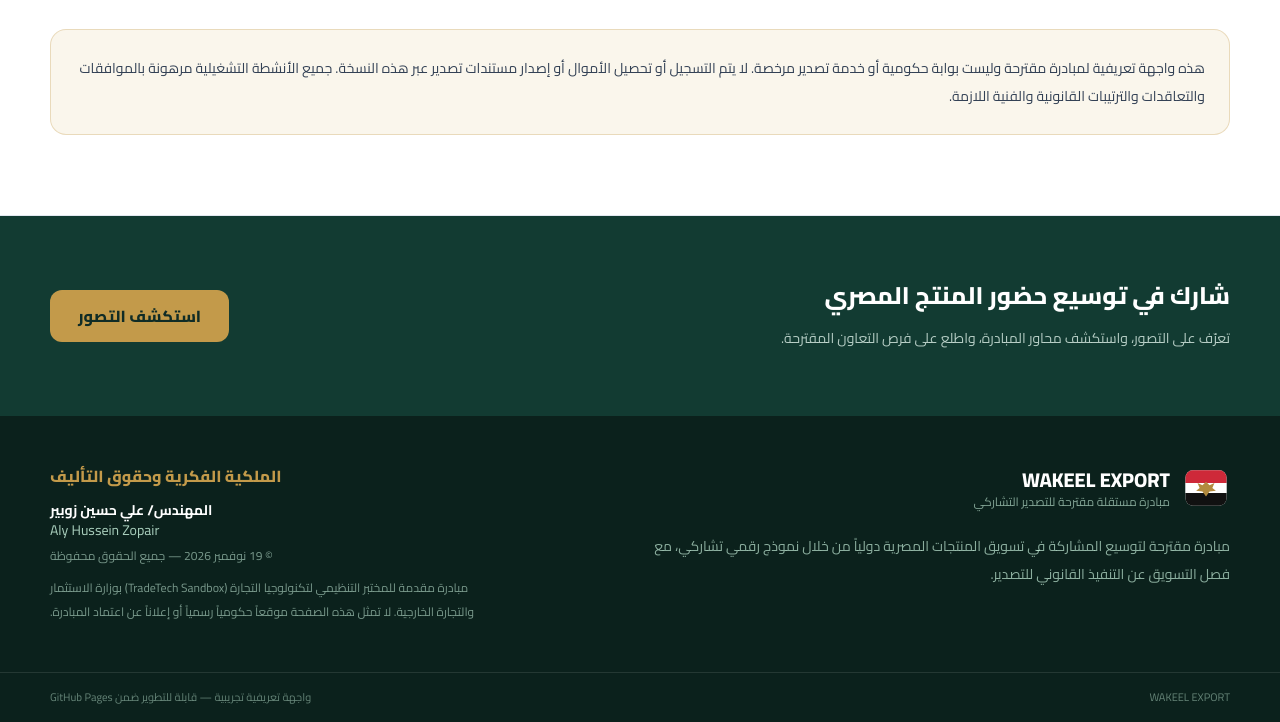
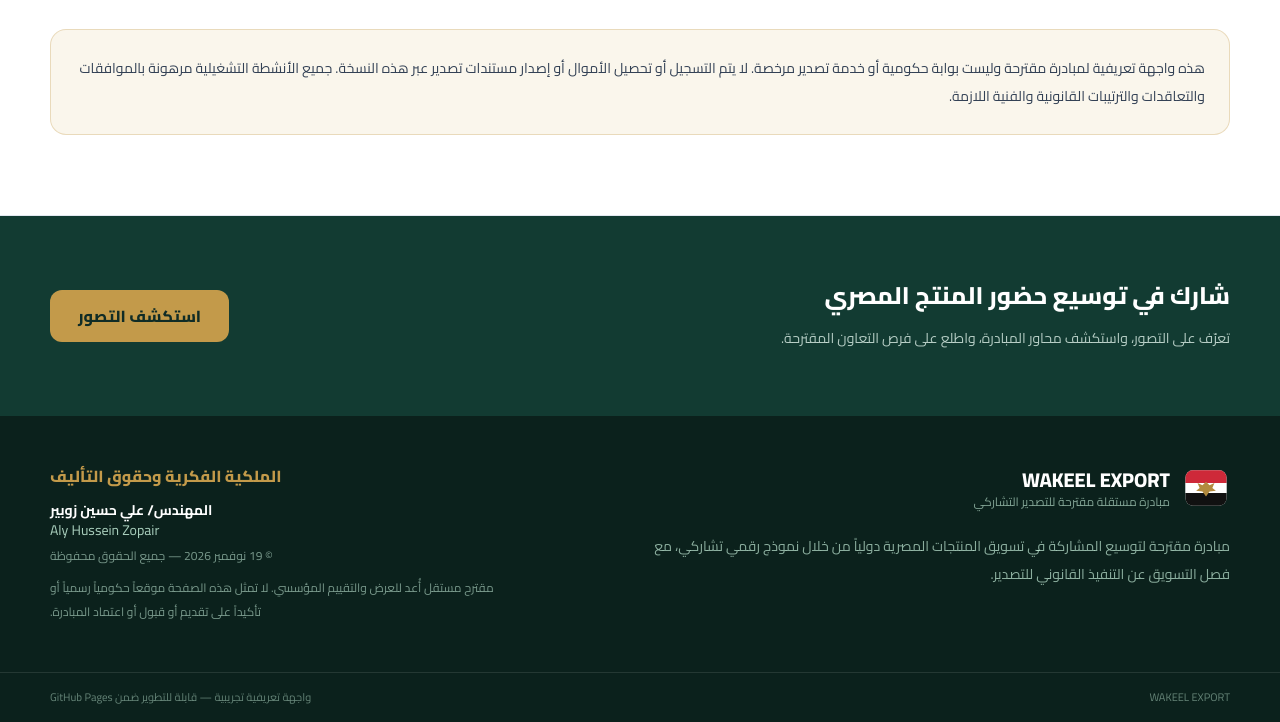
Before and after one commit to zopair/WAKEEL, a plain HTML site: page index.html in a window 1280 px wide. Shown: the part 6791-7513 px from the top of the page. Drawn offline with nearby package versions, Linux system fonts and the light colour scheme.

Commit message:
Remove unverified TradeTech Sandbox submission claim

```diff
--- a/index.html
+++ b/index.html
@@ -368,7 +368,7 @@
         <p class="mt-3 text-sm font-bold">المهندس/ علي حسين زوبير</p>
         <p class="text-sm text-emerald-100/80">Aly Hussein Zopair</p>
         <p class="mt-2 text-xs text-emerald-100/55" data-i18n="date-rights">© 19 نوفمبر 2026 — جميع الحقوق محفوظة</p>
-        <p class="mt-3 text-xs leading-6 text-emerald-100/55" data-i18n="rights-copy">مبادرة مقدمة للمختبر التنظيمي لتكنولوجيا التجارة (TradeTech Sandbox) بوزارة الاستثمار والتجارة الخارجية. لا تمثل هذه الصفحة موقعاً حكومياً رسمياً أو إعلاناً عن اعتماد المبادرة.</p>
+        <p class="mt-3 text-xs leading-6 text-emerald-100/55" data-i18n="rights-copy">مقترح مستقل أُعد للعرض والتقييم المؤسسي. لا تمثل هذه الصفحة موقعاً حكومياً رسمياً أو تأكيداً على تقديم أو قبول أو اعتماد المبادرة.</p>
       </div>
     </div>
     <div class="border-t border-white/10 py-4"><div class="container-wide flex flex-col justify-between gap-2 text-[11px] text-emerald-100/45 sm:flex-row"><span>WAKEEL EXPORT</span><span data-i18n="footer-bottom">واجهة تعريفية تجريبية — قابلة للتطوير ضمن GitHub Pages</span></div></div>
```
